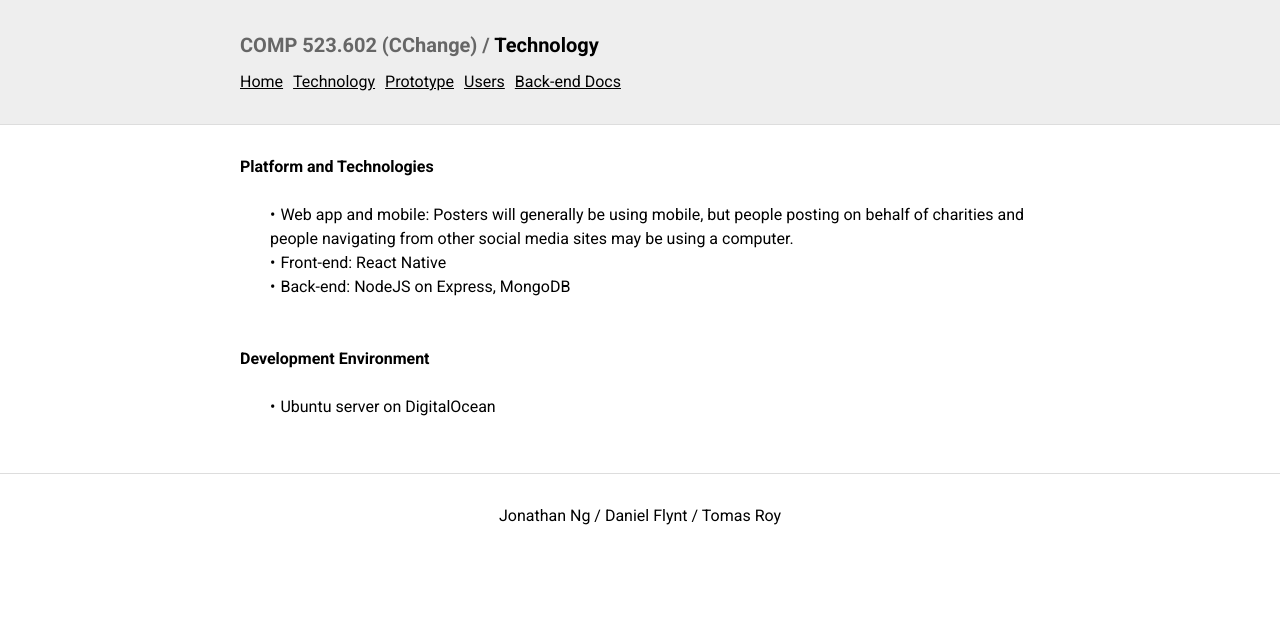
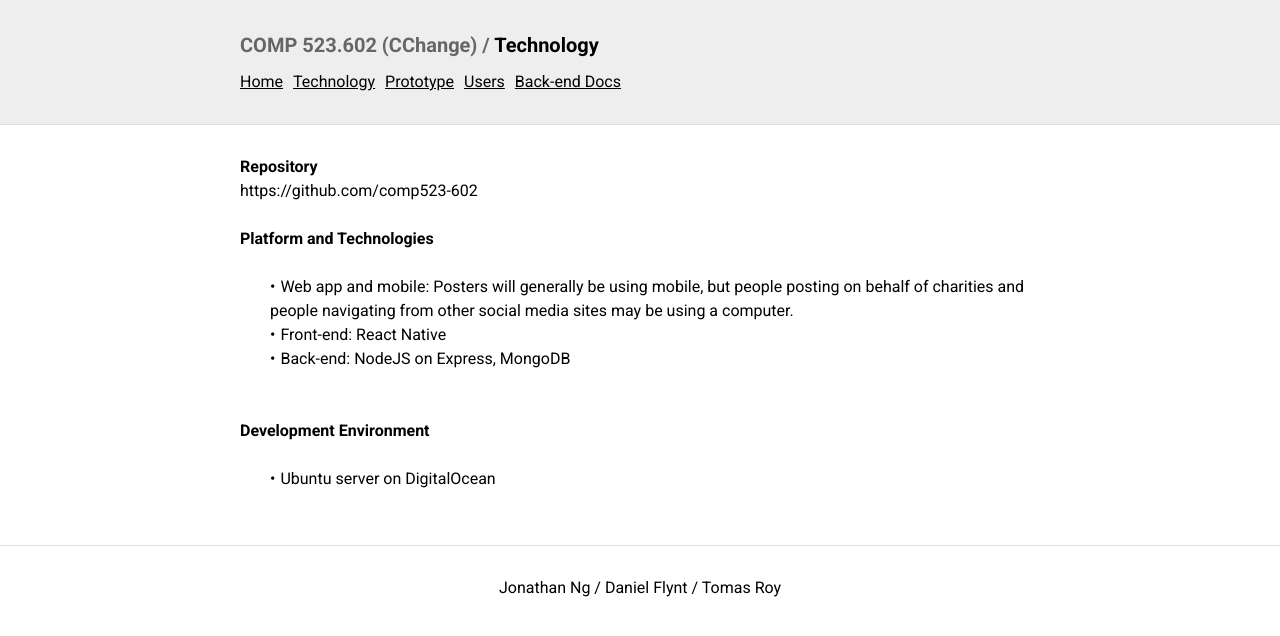
Before and after one commit to comp523-602/cchange-project, a Jekyll site: the page built from technology.markdown, in a window 1280 px wide. Shown: the top 636 px of the page. Built offline with Jekyll 4.4.1, drawn with Linux system fonts in a browser that asks for light colours.

Commit message:
Updated Technology

```diff
--- a/technology.markdown
+++ b/technology.markdown
@@ -4,6 +4,9 @@ date: 2017-09-10 16:50:00 -04:00
 position: 1
 layout: basic
 ---
+
+**Repository**
+https://github.com/comp523-602
 
 **Platform and Technologies**
 * Web app and mobile: Posters will generally be using mobile, but people posting on behalf of charities and people navigating from other social media sites may be using a computer.
```
